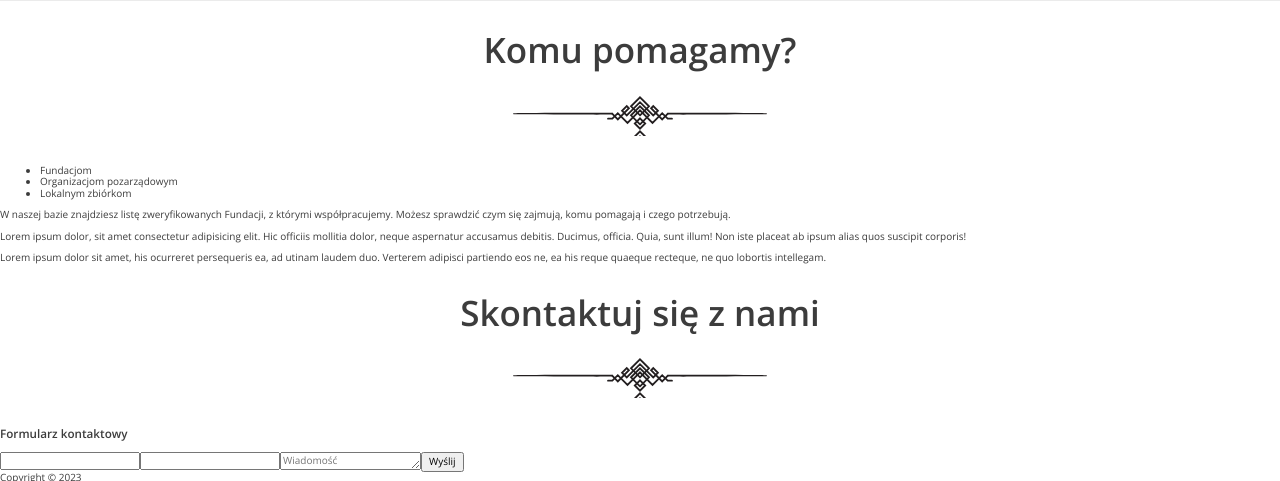
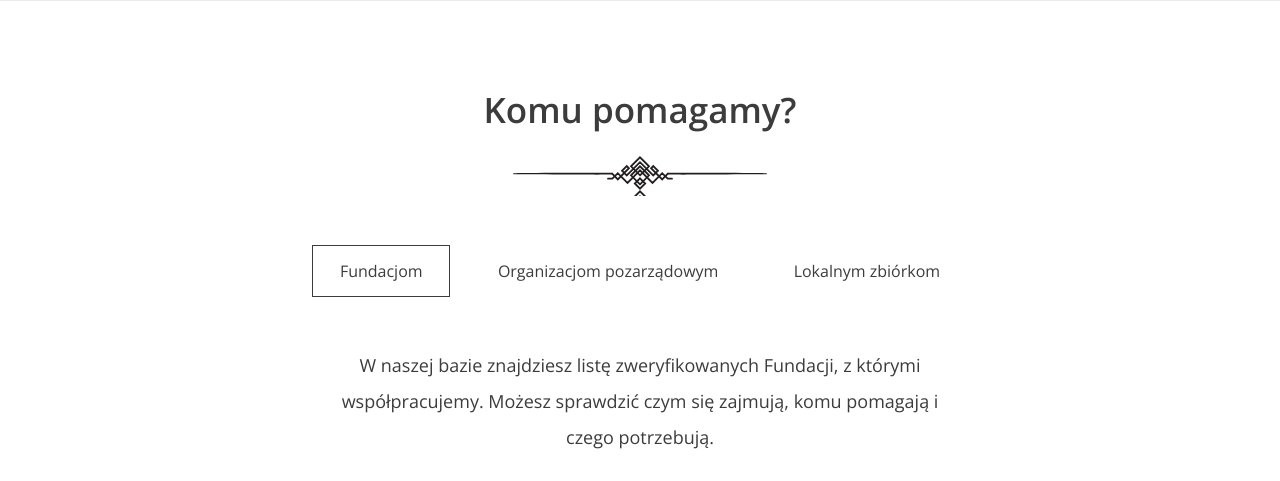
Before and after one commit to Sz0gun/Transfer_of_things, a Django app: template order_registration/templates/app/index.html in a window 1280 px wide. Shown: the part 2197-2678 px from the top of the page. Run offline with Django 3.2, Linux system fonts and the light colour scheme; the template is opened without the code that fills it, so the values that code supplies are empty.

Commit message:
work_in_css_index_html

```diff
--- a/order_registration/static/css/style.css
+++ b/order_registration/static/css/style.css
@@ -661,6 +661,80 @@
     margin: 60px auto;
 }
 
+.help--buttons {
+    padding: 0;
+    margin: 20px 0;
+    list-style: none;
+    display: -webkit-box;
+    display: -ms-flexbox;
+    display: flex;
+}
+
+.help--buttons li {
+    margin: 0 10px;
+}
+
+.help--slides {
+    width: 100%;
+    margin-top: 30px;
+    display: none;
+}
+
+.help--slides.active {
+    display: block
+}
+
+.help--slides > p {
+    margin: 0 auto 30px;
+    max-width: 630px;
+    width: 100%;
+    font-size: 1.8rem;
+    text-align: center;
+    line-height: 2em;
+}
+
+.help--slides ul {
+    list-style: none;
+    padding: 0;
+}
+
+.help--slides-items li {
+    display: -webkit-box;
+    display: -ms-flexbox;
+    display: flex;
+    -webkit-box-pack: justify;
+    -ms-flex-pack: justify;
+    justify-content: space-between;
+    width: 100%;
+    margin-bottom:  35px;
+}
+
+.help--slides-items .col {
+    width: 100%;
+}
+
+.help--slide-items .col .title {
+    font-family: 'Merriweather', serif;
+    font-weight: 300;
+    font-style: normal;
+    font-size: 2rem;
+    margin-bottom: 5px;
+}
+
+.help--slide-items .col .subtitle {
+    font-family: 'Merriweather', serif;
+    font-weight: 300;
+    font-style: ligh;
+    font-size: 1.2rem
+}
+
+.help--slides-items .col .text {
+    font-family: 'Merriweather', serif;
+    font-weight: 300;
+    font-style: normal;
+    font-size: 1.2rem;
+    margin-top: 20px;
+}
 /* line 1, scss/modules/homepage-sections/_about-us.scss */
 .about-us {
     display: -webkit-box;
--- a/order_registration/templates/app/index.html
+++ b/order_registration/templates/app/index.html
@@ -56,30 +56,30 @@
       <div class="about-us--image"><img src="{% static 'images/about-us.jpg' %}" alt="People in circle" /></div>
     </section>
 
-     <section id="help" class="">
+     <section id="help" class="help">
       <h2>Komu pomagamy?</h2>
 
-      <ul class="">
-        <li data-id="1"><a href="#" class="">Fundacjom</a></li>
-        <li data-id="2"><a href="#" class="">Organizacjom pozarządowym</a></li>
-        <li data-id="3"><a href="#" class="">Lokalnym zbiórkom</a></li>
+      <ul class="help--buttons">
+        <li data-id="1"><a href="#" class="btn btn--without-border active">Fundacjom</a></li>
+        <li data-id="2"><a href="#" class="btn btn--without-border">Organizacjom pozarządowym</a></li>
+        <li data-id="3"><a href="#" class="btn btn--without-border">Lokalnym zbiórkom</a></li>
       </ul>
 
       <!-- SLIDE 1 -->
-      <div class="" data-id="1">
+      <div class="help--slides active" data-id="1">
         <p>W naszej bazie znajdziesz listę zweryfikowanych Fundacji, z którymi współpracujemy. Możesz sprawdzić czym się zajmują, komu pomagają i czego potrzebują.</p>
 
-        <ul class="">
-          {% for i in fundations%}
+        <ul class="help--slides-items">
+          <!-- {% for i in fundations%} -->
           <li>
-            <div class="">
-              <div class="">???</div>
-              <div class="">???</div>
+            <div class="col">
+              <div class="title">Fundacje</div>
+              <div class="">Mega fundacja</div>
             </div>
 
-            <div class=""><div classtext">???</div></div>
+            <div class=""><div classtext">Text</div></div>
           </li>
-          {% endfor %}
+          <!-- {% endfor %} -->
         </ul>
         <!-- Pagination
         <ul class="help--slides-pagination">
```
